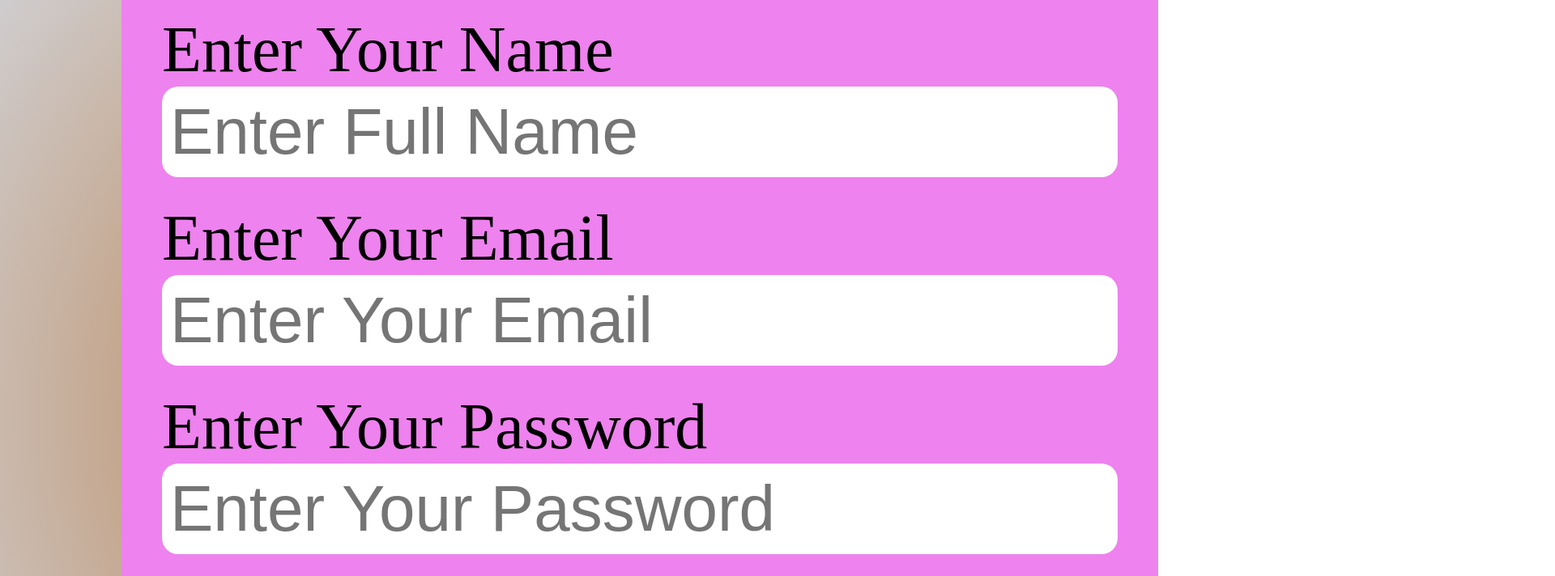
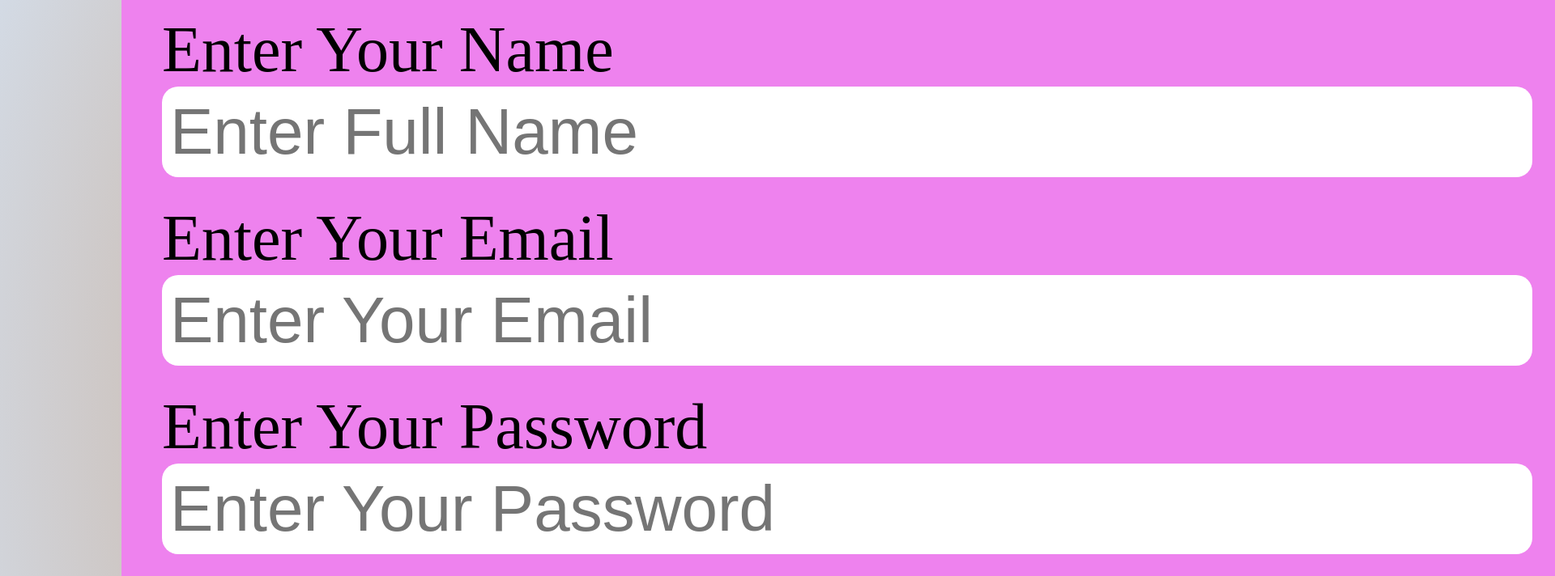
Before and after one commit to danish-sketch/First-Project, a plain HTML site: page index.html in a window 1280 px wide. Shown: the part 286-998 px from the top of the page at 81% size, 1920 px wide, since content can reach past the window. Drawn offline with Linux system fonts and the light colour scheme.

Commit message:
Update index.html

```diff
--- a/index.html
+++ b/index.html
@@ -12,7 +12,7 @@
             font-size: 80px;
         }
         .outer-box{
-            width: 100%;
+            width: 200%;
             height: 200vh;
             background: rgb(181,111,49);
             background: radial-gradient(circle, rgba(181,111,49,1) 0%, rgba(68,134,212,0.2191001400560224) 100%);
@@ -23,7 +23,7 @@
             margin-left: 150px;
             border-radius: 20px;
             height: 2000px;
-            width: 100%;
+            width: 70%;
             padding: 50px;
         }
         input{
```
